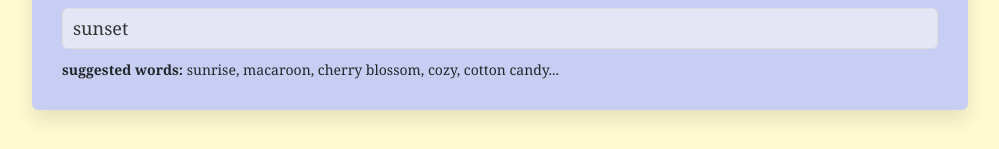
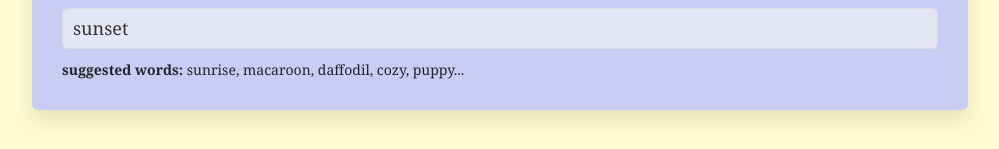
Before and after one commit to sngillard/react-dictionary, a React (Create React App) app: page / in a window 1280 px wide. Shown: the part 142-291 px from the top of the page, without its empty margins (140-1139 px from the left). Built offline with nearby package versions, Linux system fonts and the light colour scheme; no server answers.

Commit message:
Updated suggested words as new dictionary API did not have definitions for cotton candy or sakura/cherry blossom.

```diff
--- a/src/Dictionary.js
+++ b/src/Dictionary.js
@@ -58,8 +58,8 @@ export default function Dictionary(props) {
             />
           </form>
           <div className="hint">
-            <strong>suggested words: </strong>sunrise, macaroon, cherry blossom,
-            cozy, cotton candy...
+            <strong>suggested words: </strong>sunrise, macaroon, daffodil, cozy,
+            puppy...
           </div>
         </section>
         <Results results={results} />
```
